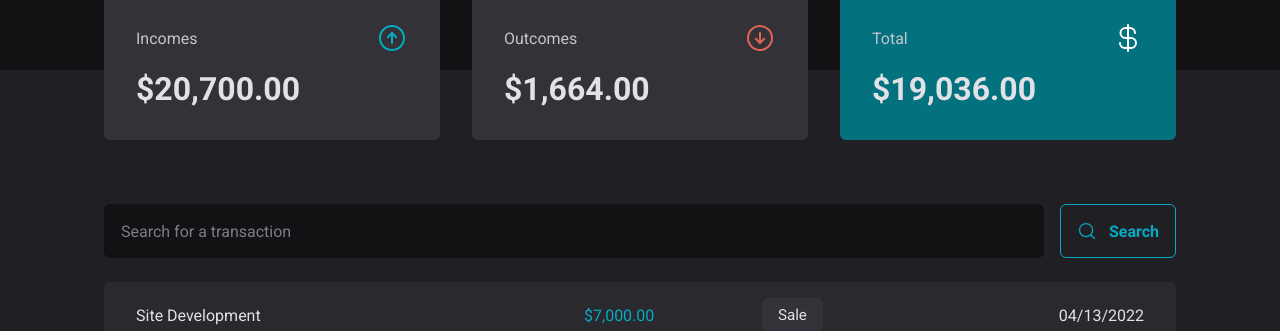
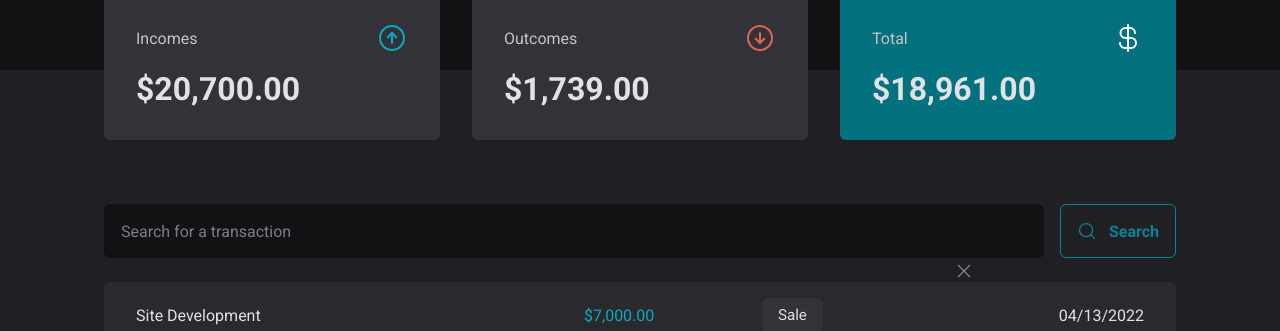
Before and after one commit to maricastroc/DT-Money, a React (Vite) app: page / in a window 1280 px wide. Shown: the part 133-464 px from the top of the page. Built offline with nearby package versions, Linux system fonts and the light colour scheme; data requests are answered from the project's data file.

Commit message:
Using React Hook Form and Zod on SearchForm

```diff
--- a/package.json
+++ b/package.json
@@ -11,6 +11,7 @@
     "preview": "vite preview"
   },
   "dependencies": {
+    "@hookform/resolvers": "^3.1.0",
     "@radix-ui/react-dialog": "^1.0.4",
     "@radix-ui/react-icons": "^1.3.0",
     "@radix-ui/react-radio-group": "^1.1.3",
@@ -19,7 +20,9 @@
     "phosphor-react": "^1.4.1",
     "react": "^18.2.0",
     "react-dom": "^18.2.0",
-    "styled-components": "^5.3.10"
+    "react-hook-form": "^7.44.3",
+    "styled-components": "^5.3.10",
+    "zod": "^3.21.4"
   },
   "devDependencies": {
     "@rocketseat/eslint-config": "^1.2.0",
--- a/src/components/Summary/index.tsx
+++ b/src/components/Summary/index.tsx
@@ -1,26 +1,10 @@
 import { ArrowCircleUp, ArrowCircleDown, CurrencyDollar } from 'phosphor-react'
 import { SummaryCard, SummaryContainer } from './styles'
-import { TransactionsContext } from '../../contexts/TransactionsContext'
-import { useContext } from 'react'
 import { priceFormatter } from '../../utils/formatter'
+import { useSummary } from '../../hooks/useSummary'
 
 export function Summary() {
-  const { transactions } = useContext(TransactionsContext)
-
-  const summary = transactions.reduce(
-    (acc, transaction) => {
-      if (transaction.type === 'income') {
-        acc.income += transaction.price
-        acc.total += transaction.price
-      } else {
-        acc.outcome += transaction.price
-        acc.total -= transaction.price
-      }
-
-      return acc
-    },
-    { income: 0, outcome: 0, total: 0 },
-  )
+  const summary = useSummary()
 
   return (
     <SummaryContainer>
--- /dev/null
+++ b/src/hooks/useSummary.ts
@@ -0,0 +1,23 @@
+import { TransactionsContext } from '../contexts/TransactionsContext'
+import { useContext } from 'react'
+
+export function useSummary() {
+  const { allTransactions } = useContext(TransactionsContext)
+
+  const summary = allTransactions.reduce(
+    (acc, transaction) => {
+      if (transaction.type === 'income') {
+        acc.income += transaction.price
+        acc.total += transaction.price
+      } else {
+        acc.outcome += transaction.price
+        acc.total -= transaction.price
+      }
+
+      return acc
+    },
+    { income: 0, outcome: 0, total: 0 },
+  )
+
+  return summary
+}
--- a/src/pages/Transactions/components/SearchForm/index.tsx
+++ b/src/pages/Transactions/components/SearchForm/index.tsx
@@ -1,11 +1,39 @@
+import { useForm } from 'react-hook-form'
 import { SearchFormContainer } from './styles'
-import { MagnifyingGlass } from 'phosphor-react'
+import { MagnifyingGlass, X } from 'phosphor-react'
+import * as z from 'zod'
+import { zodResolver } from '@hookform/resolvers/zod'
+
+const searchFormSchema = z.object({
+  query: z.string().min(1, 'Query is required'),
+})
+
+type SearchFormInputs = z.infer<typeof searchFormSchema>
 
 export function SearchForm() {
+  const {
+    register,
+    handleSubmit,
+    reset,
+    formState: { isSubmitting, isValid },
+  } = useForm<SearchFormInputs>({
+    resolver: zodResolver(searchFormSchema),
+  })
+
+  function handleSearchTransactions(data: SearchFormInputs) {
+    setTimeout(() => {
+      console.log(data)
+    }, 1000)
+  }
   return (
-    <SearchFormContainer>
-      <input type="text" placeholder="Search for a transaction" />
-      <button type="submit">
+    <SearchFormContainer onSubmit={handleSubmit(handleSearchTransactions)}>
+      <input
+        type="text"
+        placeholder="Search for a transaction"
+        {...register('query')}
+      />
+      <X size={20} onClick={() => reset()} />
+      <button type="submit" disabled={isSubmitting || !isValid}>
         <MagnifyingGlass size={20} />
         <span>Search</span>
       </button>
--- a/src/pages/Transactions/components/SearchForm/styles.ts
+++ b/src/pages/Transactions/components/SearchForm/styles.ts
@@ -6,6 +6,7 @@ export const SearchFormContainer = styled.form`
   gap: 0.5rem;
 
   input {
+    position: relative;
     flex: 1;
     border-radius: 6px;
     border: 1px solid ${(props) => props.theme['gray-900']};
@@ -16,6 +17,14 @@ export const SearchFormContainer = styled.form`
     &::placeholder {
       color: ${(props) => props.theme['gray-500']};
     }
+  }
+
+  > svg {
+    cursor: pointer;
+    position: absolute;
+    left: 74.5%;
+    top: 49.2%;
+    color: ${(props) => props.theme['gray-400']};
   }
 
   button {
@@ -35,7 +44,12 @@ export const SearchFormContainer = styled.form`
       display: none;
     }
 
-    &:hover {
+    &:disabled {
+      cursor: not-allowed;
+      opacity: 0.7;
+    }
+
+    &:not(:disabled):hover {
       border: 1px solid ${(props) => props.theme['blue-500']};
       background-color: ${(props) => props.theme['blue-500']};
       color: ${(props) => props.theme.white};
```
Also changed, not shown: 1 other file (tests, documents, lock files or other folders).
